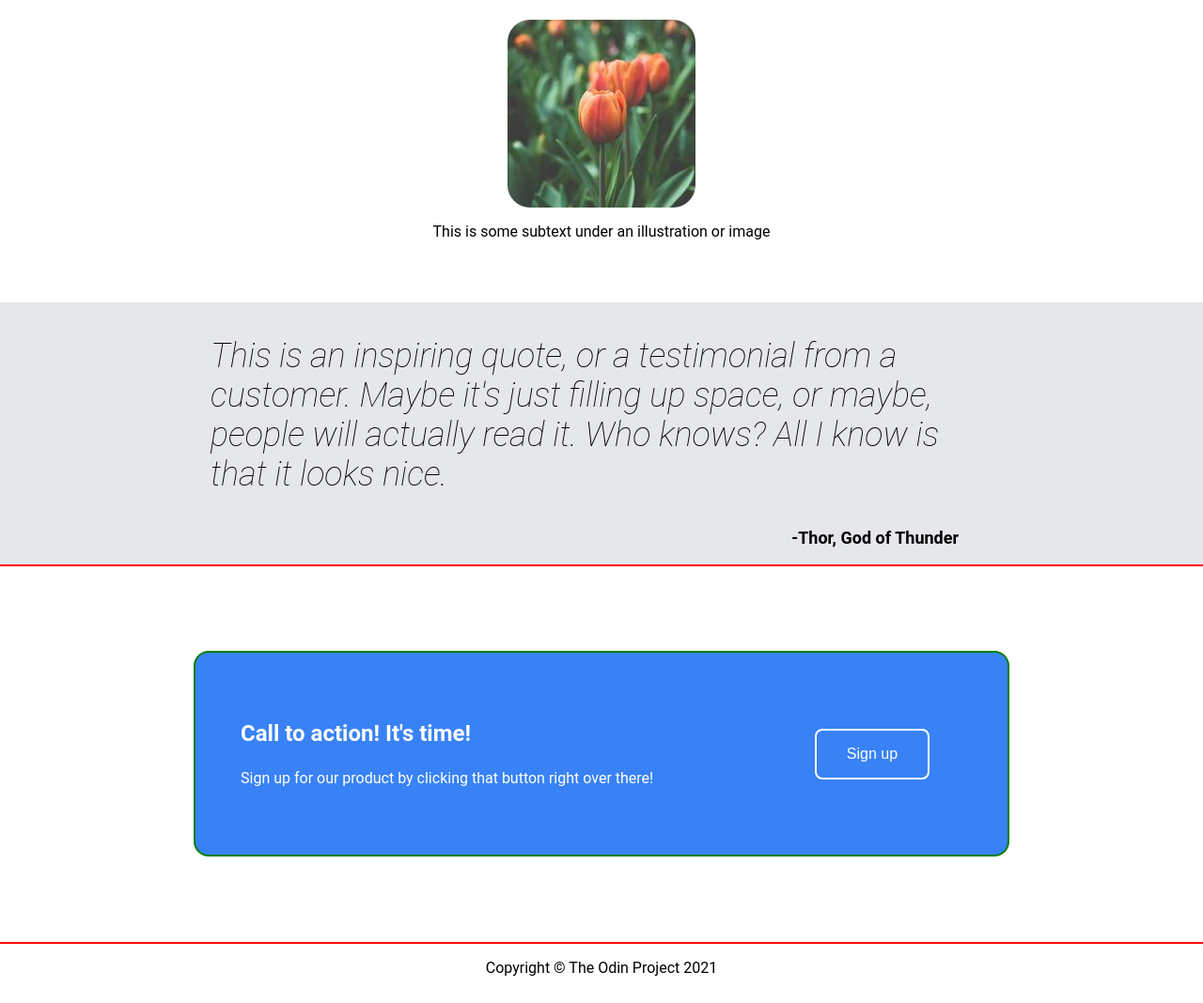
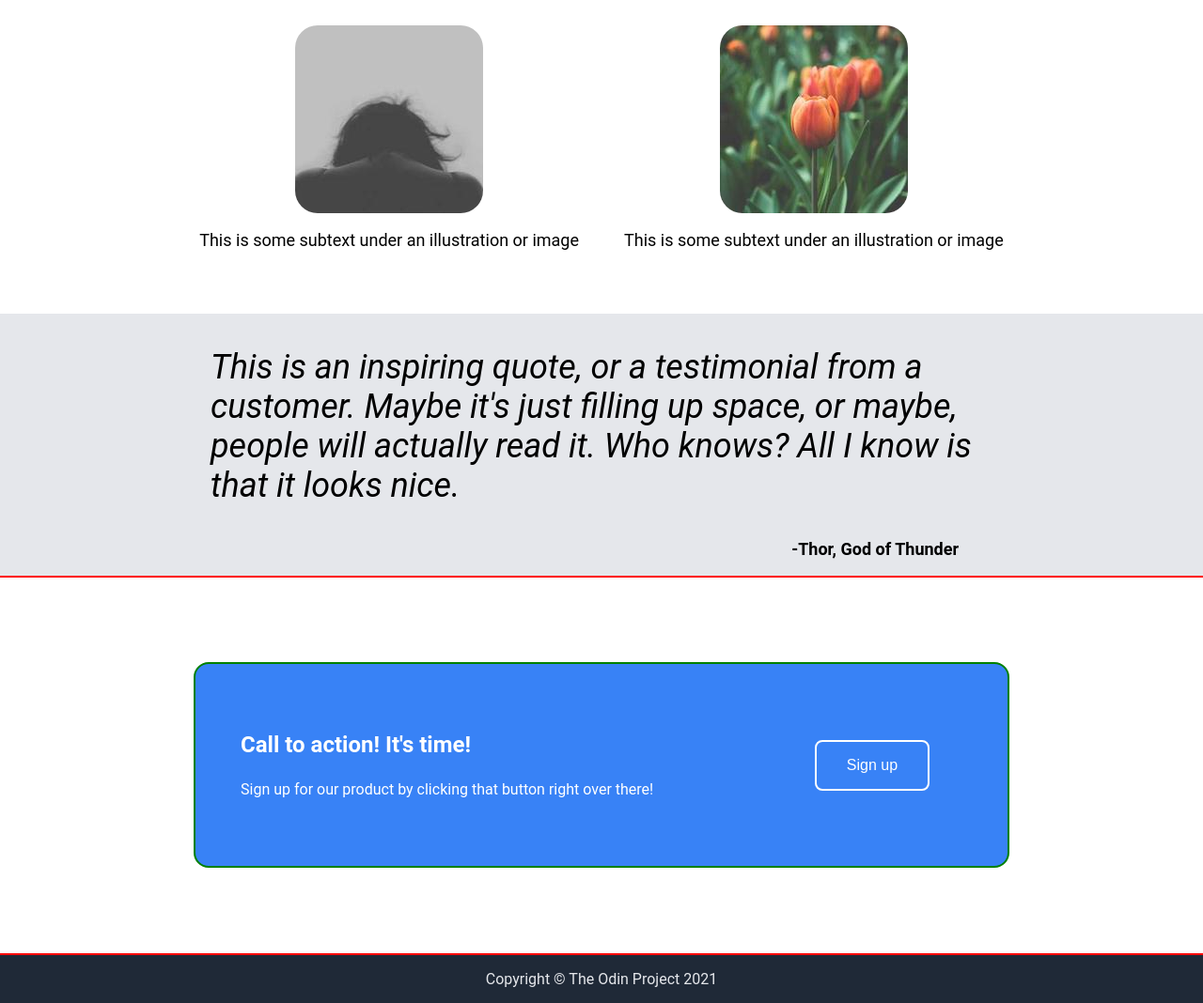
Before and after one commit to ChristopherHooks/landing-page, a plain HTML site: page index.html in a window 1280 px wide. Shown: the part 826-1894 px from the top of the page at 94% size. Drawn offline with Linux system fonts and the light colour scheme.

Commit message:
Fix footer styling

```diff
--- a/style.css
+++ b/style.css
@@ -105,11 +105,18 @@ a {
 
 .item {
     display: flex;
+    font-size: 18px;
     flex-direction: column;
     padding: 24px;
     justify-content: space-around;
     align-items: center;
     text-align: center;
+    flex-wrap: wrap;
+}
+
+.item p{
+    display: flex;
+    flex-wrap: wrap;
 }
 
 .gallery h2 {
@@ -148,7 +155,7 @@ a {
 .text {
     font-size: 36px;
     font-style: italic;
-    font-weight: 50;
+
 }
 
 .author{
@@ -203,3 +210,11 @@ a {
     align-items: center;
     width: 25%;
 }
+
+.footer{
+    display: flex;
+    background-color: #1f2937;
+    width: 100%;
+    color: #E5E7EB;
+    justify-content:center;
+}
```
